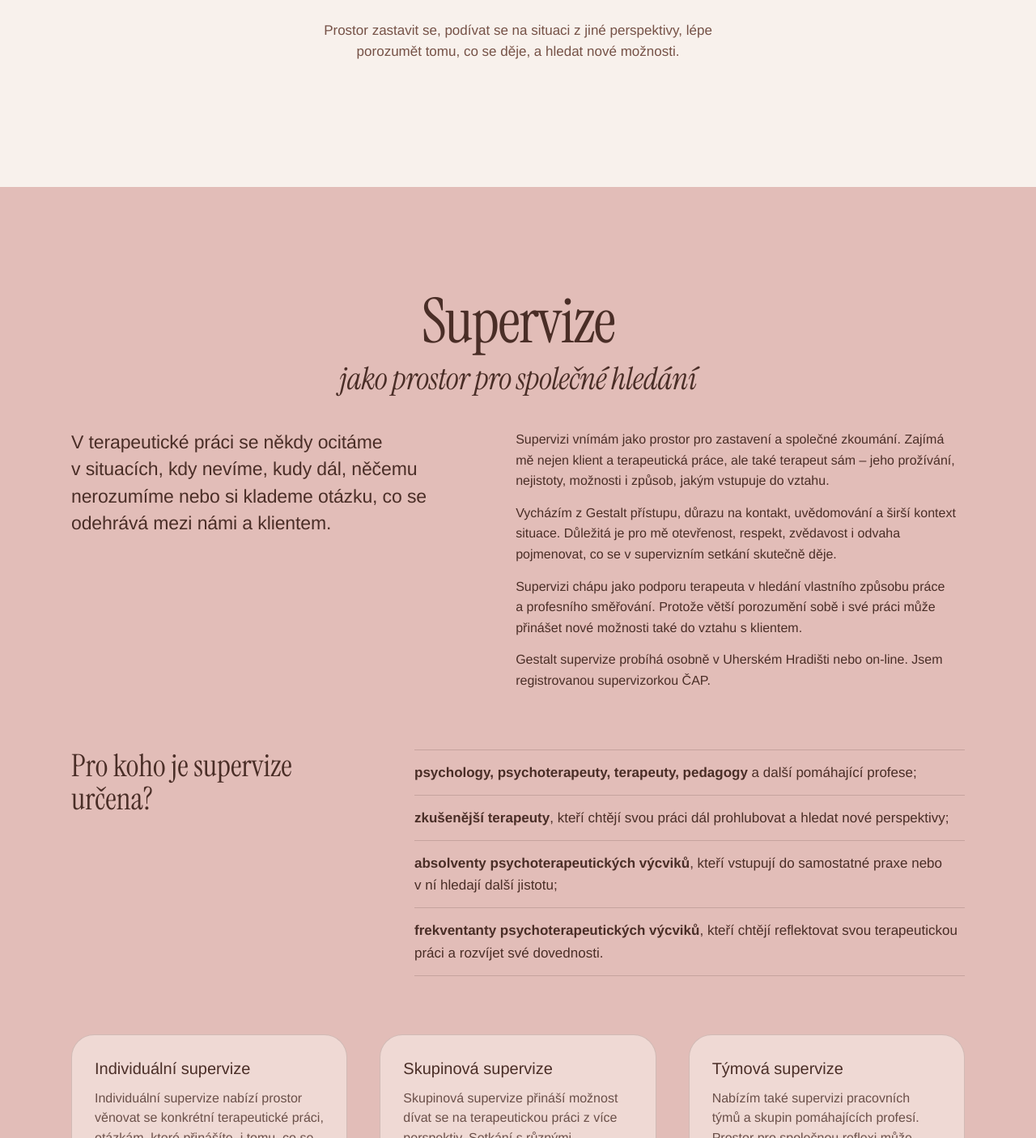
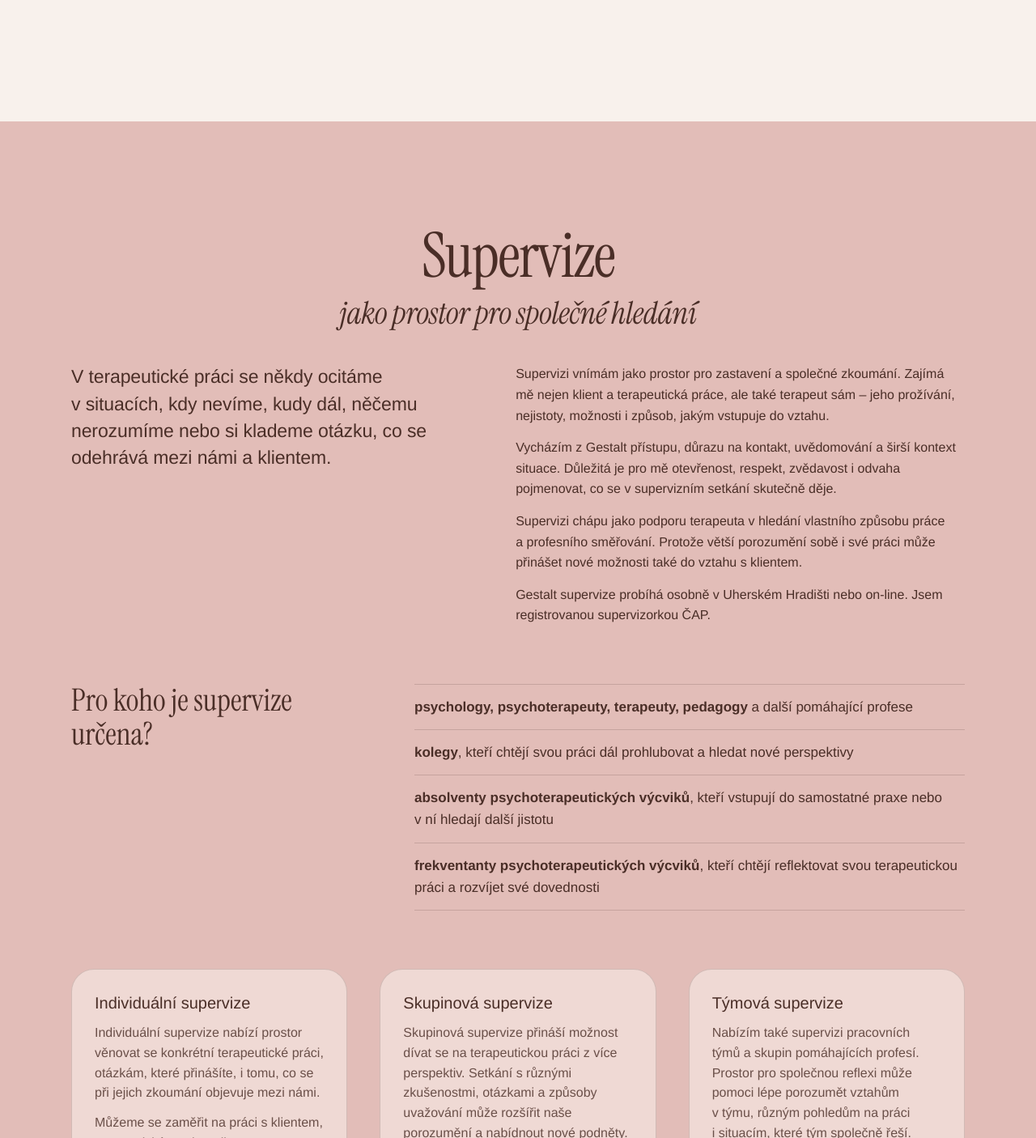
Before and after one commit to emavestenicka/janakohnoba-web, a plain HTML site: page index.html in a window 1280 px wide. Shown: the part 1095-2501 px from the top of the page at 81% size. Drawn offline with Linux system fonts and the light colour scheme.

Commit message:
Apply canvas edits: drop hero subline, 'kolegy', list without punctuation
Co-Authored-By: Claude Opus 5.5 <noreply@anthropic.com>
Claude-Session: https://claude.ai/code/session_012eThp4tDVuY6prhTPG7gmR

```diff
--- a/index.html
+++ b/index.html
@@ -74,7 +74,7 @@ img{max-width:100%}
     <div style="max-width: 1100px; margin: 0 auto; padding: 0 clamp(20px, 4vw, 48px) clamp(104px, 12vw, 168px); display: flex; flex-direction: column; align-items: center; gap: 28px; text-align: center">
       <span aria-hidden="true" style="font-family: 'Instrument Serif', serif; font-size: 120px; line-height: 0.5; height: 48px; color: var(--muted)">“</span>
       <blockquote style="margin: 0; font-family: 'Instrument Serif', serif; font-style: italic; font-weight: 400; font-size: clamp(34px, 4.6vw, 64px); line-height: 1.12; letter-spacing: -0.015em; text-wrap: balance">Věřím, že důležité věci se často začínají proměňovat ve chvíli, kdy pro ně vznikne prostor.</blockquote>
-      <p style="margin: 0; max-width: 560px; font-size: 17px; line-height: 1.55; color: var(--muted)">Prostor zastavit se, podívat se na situaci z&#160;jiné perspektivy, lépe porozumět tomu, co se děje, a&#160;hledat nové možnosti.</p>
+
     </div>
   </section>
 
@@ -98,10 +98,10 @@ img{max-width:100%}
 
         </div>
         <ul style="flex: 2 1 520px; margin: 0; padding: 0; list-style: none">
-          <li style="padding: 14px 0; border-top: 1px solid var(--bandLine);"><strong style="font-weight: 600">psychology, psychoterapeuty, terapeuty, pedagogy</strong> a&nbsp;další pomáhající profese;</li>
-          <li style="padding: 14px 0; border-top: 1px solid var(--bandLine);"><strong style="font-weight: 600">zkušenější terapeuty</strong>, kteří chtějí svou práci dál prohlubovat a&nbsp;hledat nové perspektivy;</li>
-          <li style="padding: 14px 0; border-top: 1px solid var(--bandLine);"><strong style="font-weight: 600">absolventy psychoterapeutických výcviků</strong>, kteří vstupují do samostatné praxe nebo v&nbsp;ní hledají další jistotu;</li>
-          <li style="padding: 14px 0; border-top: 1px solid var(--bandLine); border-bottom: 1px solid var(--bandLine);"><strong style="font-weight: 600">frekventanty psychoterapeutických výcviků</strong>, kteří chtějí reflektovat svou terapeutickou práci a&nbsp;rozvíjet své dovednosti.</li>
+          <li style="padding: 14px 0; border-top: 1px solid var(--bandLine);"><strong style="font-weight: 600">psychology, psychoterapeuty, terapeuty, pedagogy</strong> a&nbsp;další pomáhající profese</li>
+          <li style="padding: 14px 0; border-top: 1px solid var(--bandLine);"><strong style="font-weight: 600">kolegy</strong>, kteří chtějí svou práci dál prohlubovat a&nbsp;hledat nové perspektivy</li>
+          <li style="padding: 14px 0; border-top: 1px solid var(--bandLine);"><strong style="font-weight: 600">absolventy psychoterapeutických výcviků</strong>, kteří vstupují do samostatné praxe nebo v&nbsp;ní hledají další jistotu</li>
+          <li style="padding: 14px 0; border-top: 1px solid var(--bandLine); border-bottom: 1px solid var(--bandLine);"><strong style="font-weight: 600">frekventanty psychoterapeutických výcviků</strong>, kteří chtějí reflektovat svou terapeutickou práci a&nbsp;rozvíjet své dovednosti</li>
         </ul>
       </div>
       <div style="display: grid; grid-template-columns: repeat(auto-fit, minmax(280px, 1fr)); gap: 40px">
```
